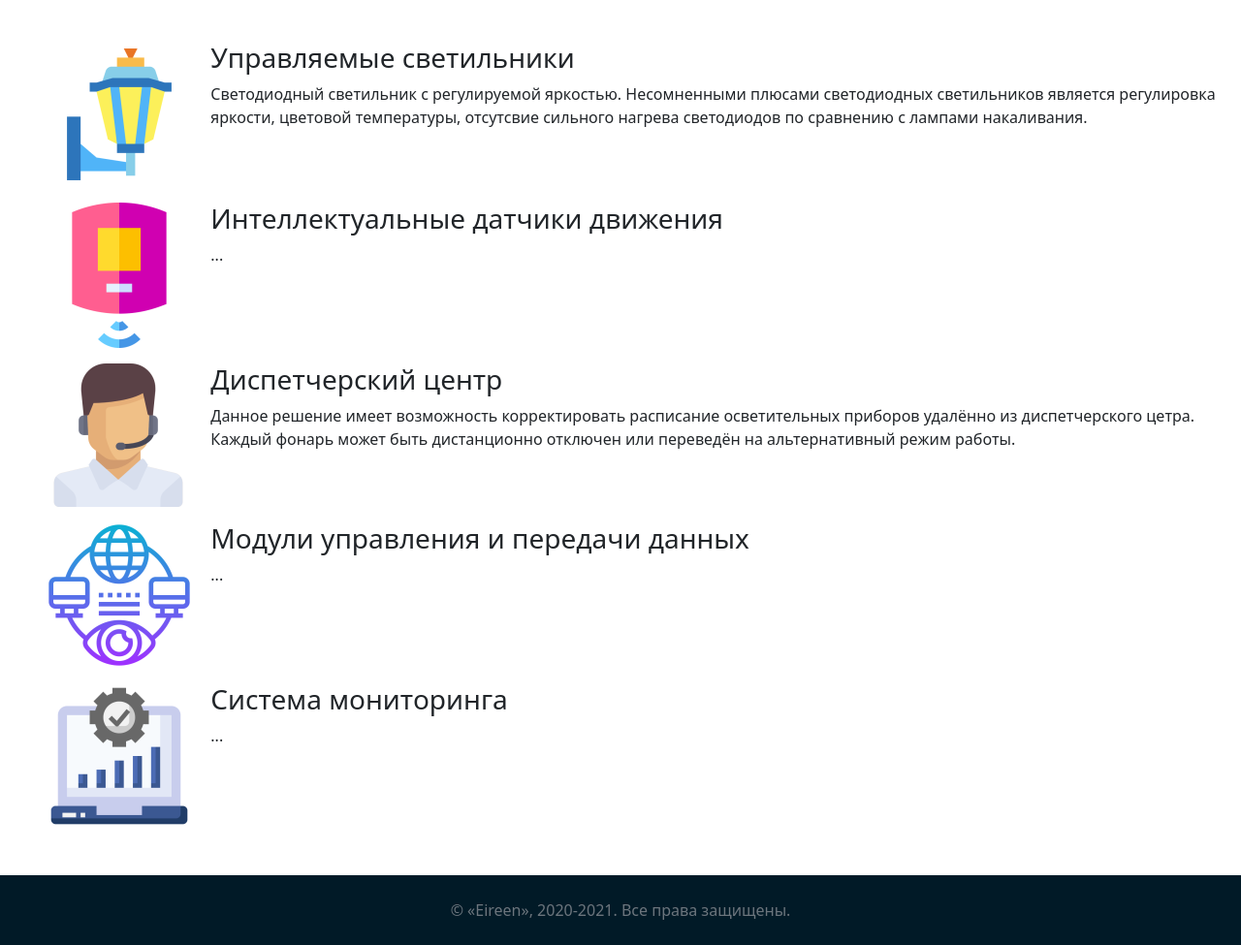
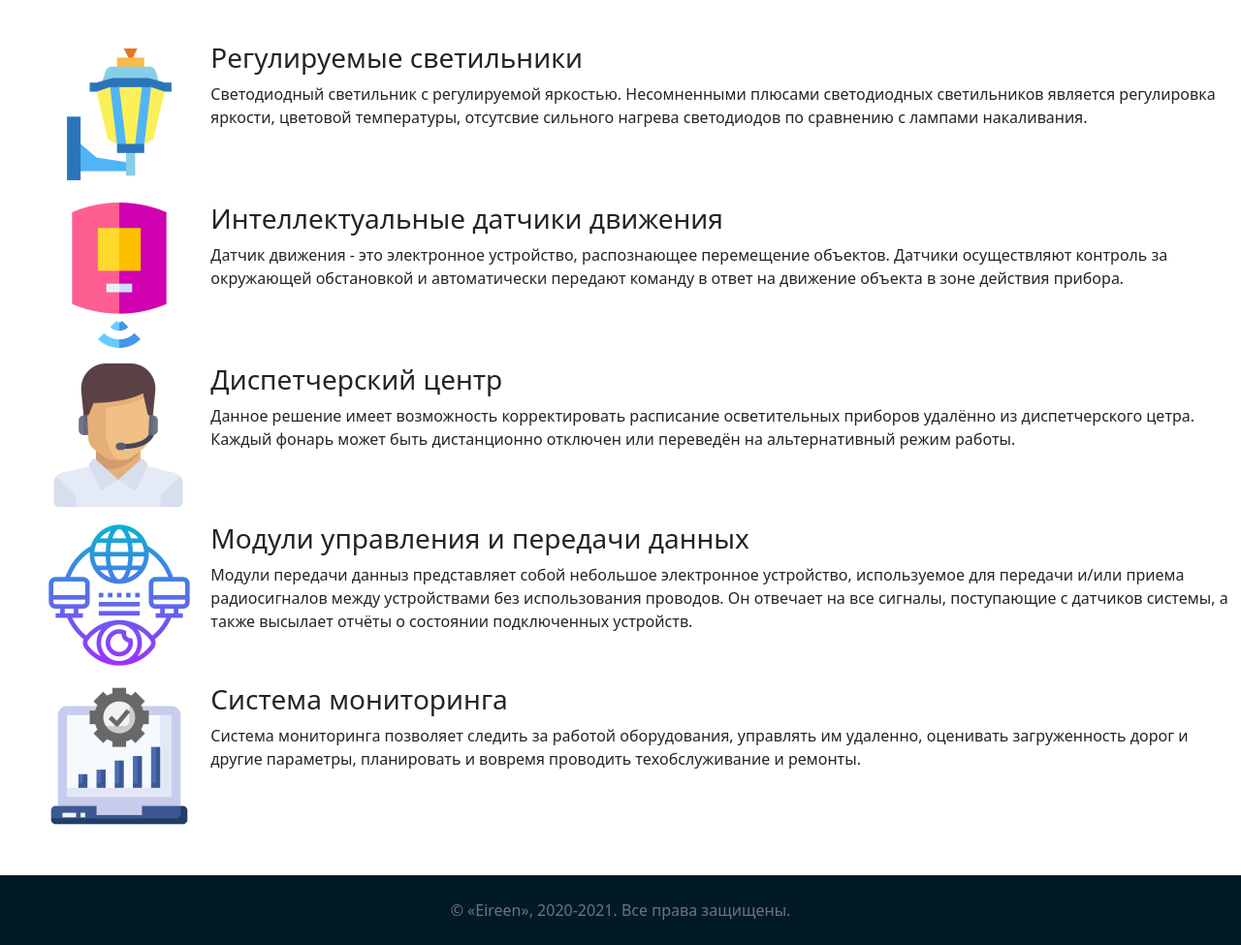
Before and after one commit to eqour/eireen, a plain HTML site: page control-and-management.html in a window 1280 px wide. Shown: the part 217-1192 px from the top of the page at 97% size. Drawn offline with nearby package versions, Linux system fonts and the light colour scheme.

Commit message:
add a description to some items

```diff
--- a/control-and-management.html
+++ b/control-and-management.html
@@ -41,7 +41,7 @@
                         </div>
                     </div>
                     <div class="col col-lg-10 col-xxl-11 ps-xxl-5">
-                        <h3>Управляемые светильники</h3>
+                        <h3>Регулируемые светильники</h3>
                         <p>
                             Светодиодный светильник с регулируемой яркостью. Несомненными плюсами светодиодных
                             светильников является регулировка яркости, цветовой температуры,
@@ -58,7 +58,9 @@
                     <div class="col col-lg-10 col-xxl-11 ps-xxl-5">
                         <h3>Интеллектуальные датчики движения</h3>
                         <p>
-                            ...
+                            Датчик движения - это электронное устройство, распознающее перемещение объектов.
+                            Датчики осуществляют контроль за окружающей обстановкой и автоматически передают
+                            команду в ответ на движение объекта в зоне действия прибора.
                         </p>
                     </div>
                 </div>
@@ -86,7 +88,10 @@
                     <div class="col col-lg-10 col-xxl-11 ps-xxl-5">
                         <h3>Модули управления и передачи данных</h3>
                         <p>
-                            ...
+                            Модули передачи данныз представляет собой небольшое электронное устройство,
+                            используемое для передачи и/или приема радиосигналов между устройствами без использования проводов.
+                            Он отвечает на все сигналы, поступающие с датчиков системы, а также высылает
+                            отчёты о состоянии подключенных устройств.
                         </p>
                     </div>
                 </div>
@@ -99,7 +104,9 @@
                     <div class="col col-lg-10 col-xxl-11 ps-xxl-5">
                         <h3>Система мониторинга</h3>
                         <p>
-                            ...
+                            Система мониторинга позволяет следить за работой оборудования,
+                            управлять им удаленно, оценивать загруженность дорог и другие параметры,
+                            планировать и вовремя проводить техобслуживание и ремонты.
                         </p>
                     </div>
                 </div>
```
